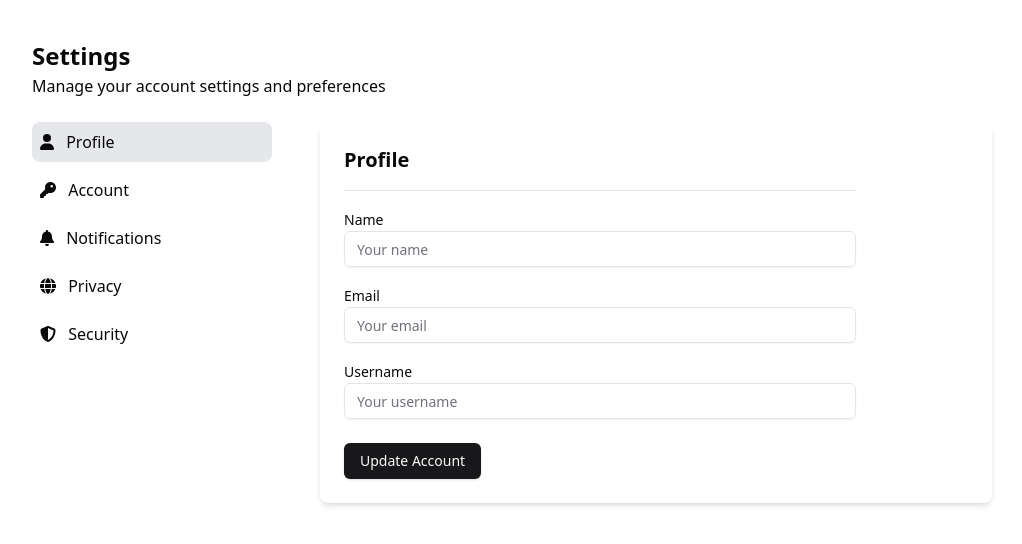
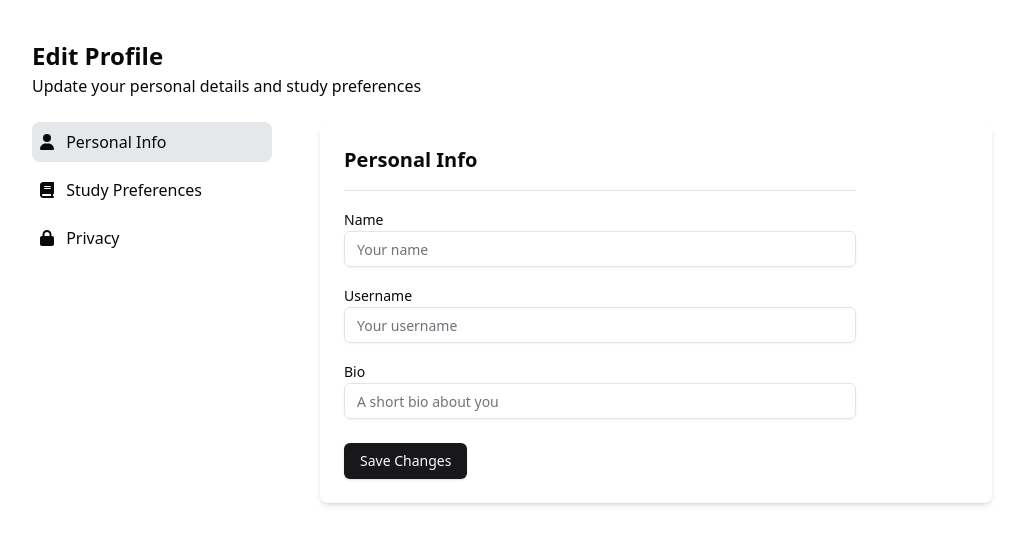
Before and after one commit to KevinBeltran23/LearnTogether, a Next.js app: page /profile in a window 1280 px wide. Shown: the top 544 px of the page, without its empty margins (8-1030 px from the left). Built offline with nearby package versions, Linux system fonts and the light colour scheme.

Commit message:
very rough profile page as a base and also installed firebase for auth

```diff
--- a/package.json
+++ b/package.json
@@ -15,6 +15,7 @@
     "@fortawesome/fontawesome-svg-core": "^6.7.2",
     "@fortawesome/free-solid-svg-icons": "^6.7.2",
     "@fortawesome/react-fontawesome": "^0.2.2",
+    "@radix-ui/react-avatar": "^1.1.3",
     "@radix-ui/react-dropdown-menu": "^2.1.6",
     "@radix-ui/react-label": "^2.1.2",
     "@radix-ui/react-slot": "^1.1.2",
@@ -22,6 +23,7 @@
     "autoprefixer": "^10.4.20",
     "class-variance-authority": "^0.7.1",
     "clsx": "^2.1.1",
+    "firebase": "^11.3.1",
     "lucide-react": "^0.475.0",
     "nanoid": "^5.0.9",
     "next": "15.1.6",
--- a/src/app/profile/[slug]/page.tsx
+++ b/src/app/profile/[slug]/page.tsx
@@ -0,0 +1,57 @@
+'use client';
+
+//import { useParams } from 'next/navigation';
+import { Button } from '@/components/ui/button';
+import { Avatar, AvatarImage, AvatarFallback } from '@/components/ui/avatar';
+
+export default function ProfilePage() {
+  //const params = useParams();
+  //const slug = params?.slug || 'dummyuser';
+
+  // Dummy user data
+  const dummyUser = {
+    username: 'dummyuser',
+    name: 'John Doe',
+    bio: 'Computer Science student passionate about AI and distributed systems.',
+    studyPreferences:
+      'Prefers morning study sessions, enjoys group discussions.',
+    email: 'johndoe@example.com',
+    profilePicture: 'https://via.placeholder.com/150',
+  };
+
+  // Use dummy data for now
+  const user = dummyUser;
+
+  return (
+    <div className="max-w-2xl mx-auto p-6 bg-white shadow-lg rounded-lg space-y-4">
+      {/* Profile Header */}
+      <div className="flex items-center space-x-4">
+        <Avatar className="w-16 h-16">
+          <AvatarImage src={user.profilePicture} alt={user.name} />
+          <AvatarFallback>{user.name.charAt(0)}</AvatarFallback>
+        </Avatar>
+        <div>
+          <h1 className="text-2xl font-bold">{user.name}</h1>
+          <p className="text-gray-600">@{user.username}</p>
+        </div>
+      </div>
+
+      {/* Bio */}
+      <p className="text-gray-700">{user.bio}</p>
+
+      {/* Study Preferences */}
+      <div>
+        <h2 className="text-lg font-semibold">Study Preferences</h2>
+        <p className="text-gray-600">{user.studyPreferences}</p>
+      </div>
+
+      {/* Contact Button */}
+      <Button
+        className="w-full"
+        onClick={() => (window.location.href = `mailto:${user.email}`)}
+      >
+        Message {user.name}
+      </Button>
+    </div>
+  );
+}
--- a/src/app/profile/page.tsx
+++ b/src/app/profile/page.tsx
@@ -6,38 +6,22 @@ import { Button } from '@/components/ui/button';
 import { Switch } from '@/components/ui/switch';
 import { Label } from '@/components/ui/label';
 import { FontAwesomeIcon } from '@fortawesome/react-fontawesome';
-import {
-  faUser,
-  faKey,
-  faBell,
-  faGlobe,
-  faShieldAlt,
-} from '@fortawesome/free-solid-svg-icons';
+import { faUser, faBook, faLock } from '@fortawesome/free-solid-svg-icons';
 
-export default function Settings() {
-  const [darkMode, setDarkMode] = useState(false);
-  const [notifications, setNotifications] = useState(true);
-  const [selectedSection, setSelectedSection] = useState('Profile');
+export default function EditProfile() {
+  const [selectedSection, setSelectedSection] = useState('Personal Info');
+  const [publicProfile, setPublicProfile] = useState(true);
 
   const renderSection = () => {
     switch (selectedSection) {
-      case 'Profile':
+      case 'Personal Info':
         return (
           <div className="space-y-4 max-w-lg">
-            <h2 className="text-xl font-semibold">Profile</h2>
+            <h2 className="text-xl font-semibold">Personal Info</h2>
             <hr />
             <div>
               <Label htmlFor="name">Name</Label>
               <Input id="name" placeholder="Your name" className="w-full" />
-            </div>
-            <div>
-              <Label htmlFor="email">Email</Label>
-              <Input
-                id="email"
-                type="email"
-                placeholder="Your email"
-                className="w-full"
-              />
             </div>
             <div>
               <Label htmlFor="username">Username</Label>
@@ -47,38 +31,43 @@ export default function Settings() {
                 className="w-full"
               />
             </div>
-          </div>
-        );
-      case 'Account':
-        return (
-          <div className="space-y-4 max-w-lg">
-            <h2 className="text-xl font-semibold">Account</h2>
-            <hr />
-            <div className="flex items-center justify-between">
-              <Label>Dark Mode</Label>
-              <Switch checked={darkMode} onCheckedChange={setDarkMode} />
-            </div>
             <div>
-              <Label htmlFor="password">Change Password</Label>
+              <Label htmlFor="bio">Bio</Label>
               <Input
-                id="password"
-                type="password"
-                placeholder="New password"
+                id="bio"
+                placeholder="A short bio about you"
                 className="w-full"
               />
             </div>
           </div>
         );
-      case 'Notifications':
+      case 'Study Preferences':
         return (
           <div className="space-y-4 max-w-lg">
-            <h2 className="text-xl font-semibold">Notifications</h2>
+            <h2 className="text-xl font-semibold">Study Preferences</h2>
             <hr />
-            <div className="flex items-center justify-between">
-              <Label>Email Notifications</Label>
-              <Switch
-                checked={notifications}
-                onCheckedChange={setNotifications}
+            <div>
+              <Label htmlFor="subjects">Preferred Subjects</Label>
+              <Input
+                id="subjects"
+                placeholder="E.g. Math, CS, Physics"
+                className="w-full"
+              />
+            </div>
+            <div>
+              <Label htmlFor="study-style">Study Style</Label>
+              <Input
+                id="study-style"
+                placeholder="E.g. Solo, Group, Hybrid"
+                className="w-full"
+              />
+            </div>
+            <div>
+              <Label htmlFor="availability">Availability</Label>
+              <Input
+                id="availability"
+                placeholder="Your preferred study hours"
+                className="w-full"
               />
             </div>
           </div>
@@ -90,22 +79,10 @@ export default function Settings() {
             <hr />
             <div className="flex items-center justify-between">
               <Label>Public Profile</Label>
-              <Switch />
-            </div>
-            <div className="flex items-center justify-between">
-              <Label>Search Engine Indexing</Label>
-              <Switch />
-            </div>
-          </div>
-        );
-      case 'Security':
-        return (
-          <div className="space-y-4 max-w-lg">
-            <h2 className="text-xl font-semibold">Security</h2>
-            <hr />
-            <div>
-              <Label htmlFor="2fa">Two-Factor Authentication</Label>
-              <Switch />
+              <Switch
+                checked={publicProfile}
+                onCheckedChange={setPublicProfile}
+              />
             </div>
           </div>
         );
@@ -117,47 +94,36 @@ export default function Settings() {
   return (
     <div className="space-y-6 p-10 pb-16">
       <div className="space-y-0.5">
-        <h2 className="text-2xl font-bold">Settings</h2>
-        <p>Manage your account settings and preferences</p>
+        <h2 className="text-2xl font-bold">Edit Profile</h2>
+        <p>Update your personal details and study preferences</p>
       </div>
       <div className="flex flex-col lg:flex-row lg:space-x-12">
         <aside className="lg:w-1/5 space-y-2">
           <ul className="space-y-2">
             <li
-              className={`cursor-pointer p-2 rounded-lg ${selectedSection === 'Profile' ? 'bg-gray-200' : ''}`}
-              onClick={() => setSelectedSection('Profile')}
+              className={`cursor-pointer p-2 rounded-lg ${selectedSection === 'Personal Info' ? 'bg-gray-200' : ''}`}
+              onClick={() => setSelectedSection('Personal Info')}
             >
-              <FontAwesomeIcon icon={faUser} className="mr-2" /> Profile
+              <FontAwesomeIcon icon={faUser} className="mr-2" /> Personal Info
             </li>
             <li
-              className={`cursor-pointer p-2 rounded-lg ${selectedSection === 'Account' ? 'bg-gray-200' : ''}`}
-              onClick={() => setSelectedSection('Account')}
+              className={`cursor-pointer p-2 rounded-lg ${selectedSection === 'Study Preferences' ? 'bg-gray-200' : ''}`}
+              onClick={() => setSelectedSection('Study Preferences')}
             >
-              <FontAwesomeIcon icon={faKey} className="mr-2" /> Account
-            </li>
-            <li
-              className={`cursor-pointer p-2 rounded-lg ${selectedSection === 'Notifications' ? 'bg-gray-200' : ''}`}
-              onClick={() => setSelectedSection('Notifications')}
-            >
-              <FontAwesomeIcon icon={faBell} className="mr-2" /> Notifications
+              <FontAwesomeIcon icon={faBook} className="mr-2" /> Study
+              Preferences
             </li>
             <li
               className={`cursor-pointer p-2 rounded-lg ${selectedSection === 'Privacy' ? 'bg-gray-200' : ''}`}
               onClick={() => setSelectedSection('Privacy')}
             >
-              <FontAwesomeIcon icon={faGlobe} className="mr-2" /> Privacy
-            </li>
-            <li
-              className={`cursor-pointer p-2 rounded-lg ${selectedSection === 'Security' ? 'bg-gray-200' : ''}`}
-              onClick={() => setSelectedSection('Security')}
-            >
-              <FontAwesomeIcon icon={faShieldAlt} className="mr-2" /> Security
+              <FontAwesomeIcon icon={faLock} className="mr-2" /> Privacy
             </li>
           </ul>
         </aside>
         <div className="flex-1 space-y-6 bg-white p-6 rounded-lg shadow-md max-w-2xl">
           {renderSection()}
-          <Button>Update Account</Button>
+          <Button>Save Changes</Button>
         </div>
       </div>
     </div>
--- /dev/null
+++ b/src/components/ui/avatar.tsx
@@ -0,0 +1,50 @@
+'use client';
+
+import * as React from 'react';
+import * as AvatarPrimitive from '@radix-ui/react-avatar';
+
+import { cn } from '@/lib/utils';
+
+const Avatar = React.forwardRef<
+  React.ElementRef<typeof AvatarPrimitive.Root>,
+  React.ComponentPropsWithoutRef<typeof AvatarPrimitive.Root>
+>(({ className, ...props }, ref) => (
+  <AvatarPrimitive.Root
+    ref={ref}
+    className={cn(
+      'relative flex h-10 w-10 shrink-0 overflow-hidden rounded-full',
+      className,
+    )}
+    {...props}
+  />
+));
+Avatar.displayName = AvatarPrimitive.Root.displayName;
+
+const AvatarImage = React.forwardRef<
+  React.ElementRef<typeof AvatarPrimitive.Image>,
+  React.ComponentPropsWithoutRef<typeof AvatarPrimitive.Image>
+>(({ className, ...props }, ref) => (
+  <AvatarPrimitive.Image
+    ref={ref}
+    className={cn('aspect-square h-full w-full', className)}
+    {...props}
+  />
+));
+AvatarImage.displayName = AvatarPrimitive.Image.displayName;
+
+const AvatarFallback = React.forwardRef<
+  React.ElementRef<typeof AvatarPrimitive.Fallback>,
+  React.ComponentPropsWithoutRef<typeof AvatarPrimitive.Fallback>
+>(({ className, ...props }, ref) => (
+  <AvatarPrimitive.Fallback
+    ref={ref}
+    className={cn(
+      'flex h-full w-full items-center justify-center rounded-full bg-muted',
+      className,
+    )}
+    {...props}
+  />
+));
+AvatarFallback.displayName = AvatarPrimitive.Fallback.displayName;
+
+export { Avatar, AvatarImage, AvatarFallback };
```
Also changed, not shown: 1 other file (tests, documents, lock files or other folders).
